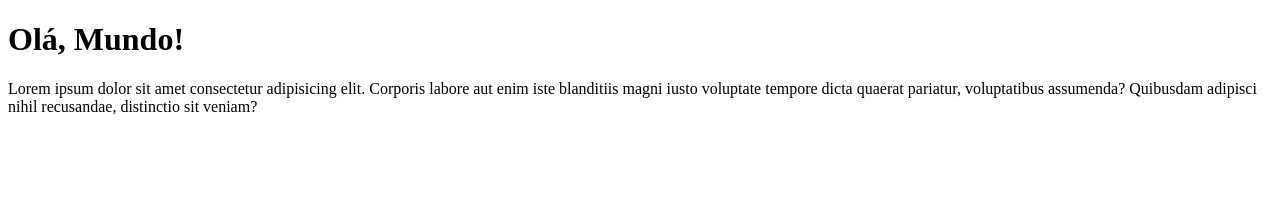
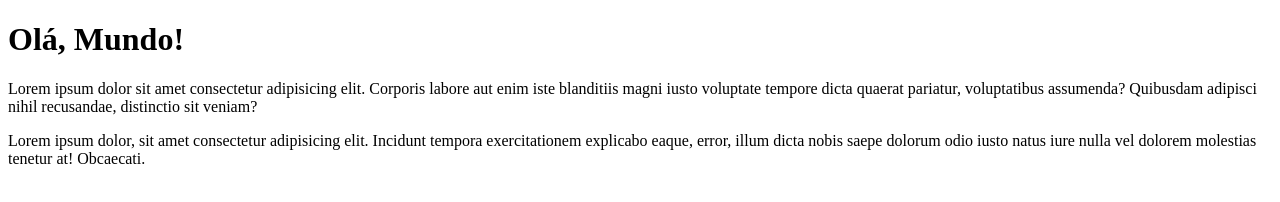
Before and after one commit to joaopersonalti/Ola-Mundo, a plain HTML site: page site-exemplo/index.html in a window 1280 px wide. Drawn offline with Linux system fonts and the light colour scheme.

Commit message:
adicionei um parágrafo

```diff
--- a/site-exemplo/index.html
+++ b/site-exemplo/index.html
@@ -8,5 +8,7 @@
 <body>
     <h1>Olá, Mundo!</h1>
     <p>Lorem ipsum dolor sit amet consectetur adipisicing elit. Corporis labore aut enim iste blanditiis magni iusto voluptate tempore dicta quaerat pariatur, voluptatibus assumenda? Quibusdam adipisci nihil recusandae, distinctio sit veniam?</p>
+    <p>Lorem ipsum dolor, sit amet consectetur adipisicing elit. Incidunt tempora exercitationem explicabo eaque, error, illum dicta nobis saepe dolorum odio iusto natus iure nulla vel dolorem molestias tenetur at! Obcaecati.
+    </p>
 </body>
 </html>
```
